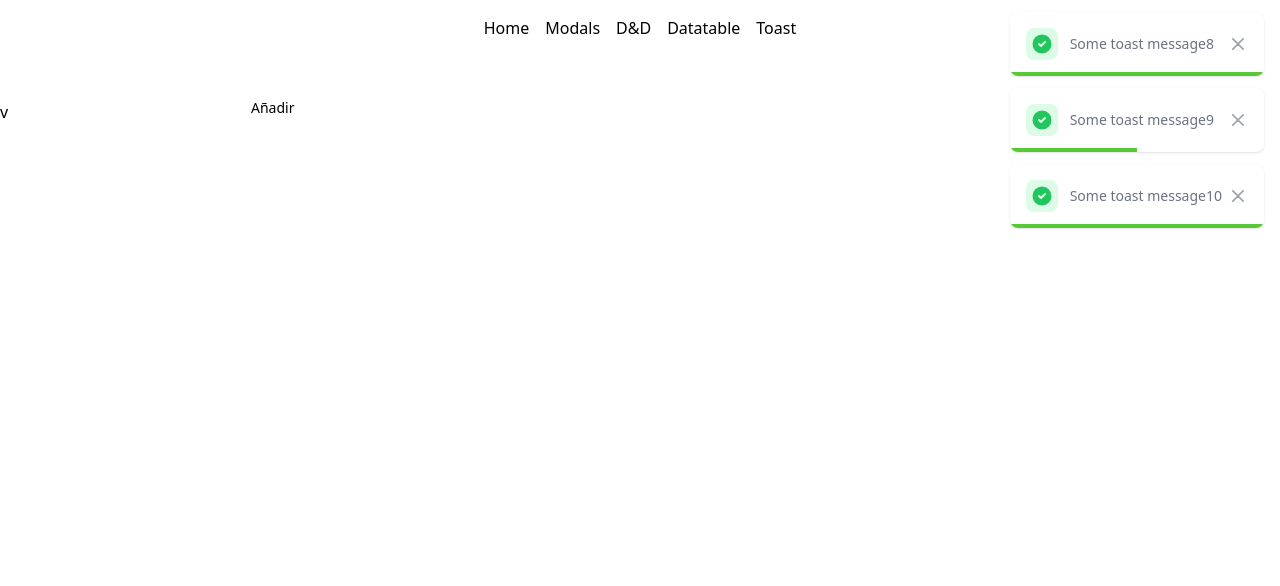
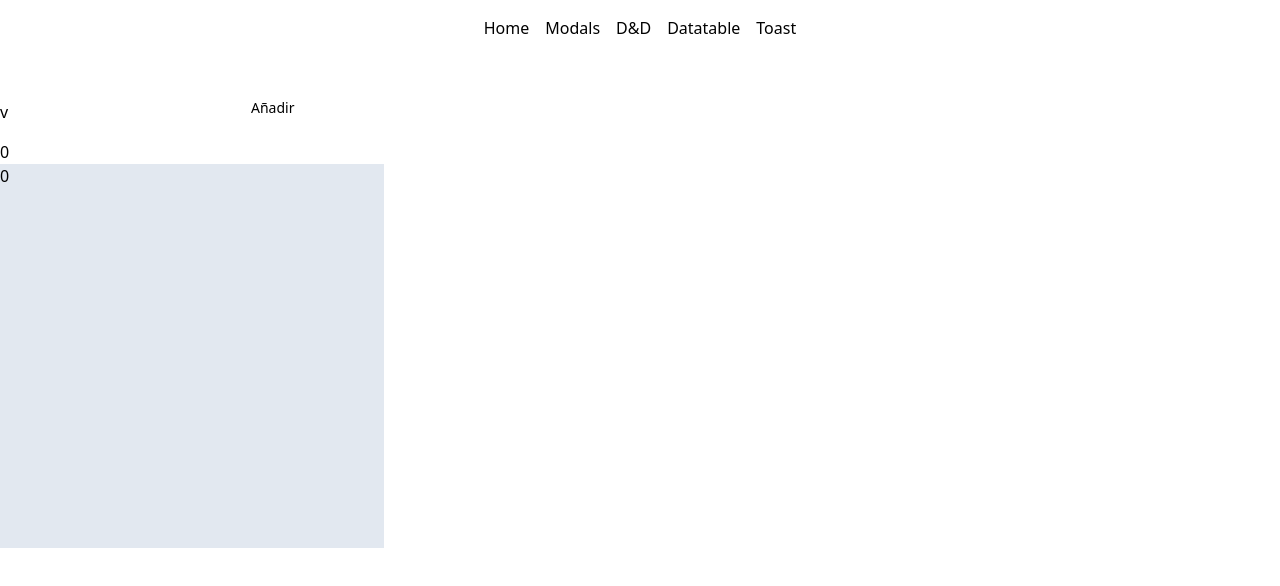
Before and after one commit to guiurm/bit-craft, a Vue app: page /toast in a window 1280 px wide. Shown: the top 586 px of the page. Built offline with nearby package versions, Linux system fonts and the light colour scheme.

Commit message:
feat(toast): add toast components and functionality

```diff
--- a/src/components/toast/ToastContainer.vue
+++ b/src/components/toast/ToastContainer.vue
@@ -1,5 +1,5 @@
 <script setup lang="ts">
-import { createToast, type ToastItemVNodeList } from '@/composables/toastGenerator';
+import { type ToastItemVNodeList } from '@/composables/toastGenerator';
 import { v6 } from 'uuid';
 import { onMounted, ref, watch } from 'vue';
 import useCssClassTranslator from '../cssClassTranslator';
@@ -42,16 +42,11 @@ onMounted(() => {
         'toast-container': true
     });
     useToastStore().registerContainer(uuid, items);
-
-    let counter = 1;
-    setInterval(() => {
-        createToast({ message: 'Some toast message' + counter, liveTime: 1000 });
-        counter++;
-    }, 500);
 });
 </script>
 <template>
+    {{ items.length }}
     <div :class="cssR">
-        <component :is="toastItem" v-for="(toastItem, index) in items" :key="index" />
+        <component :is="toastItem" v-for="[uuid, toastItem] in items" :key="uuid" />
     </div>
 </template>
--- a/src/components/toast/ToastItem.vue
+++ b/src/components/toast/ToastItem.vue
@@ -1,4 +1,6 @@
 <script setup lang="ts">
+import { XMarkIcon } from '@heroicons/vue/24/outline';
+import { CheckCircleIcon } from '@heroicons/vue/24/solid';
 import { onMounted, ref, watch } from 'vue';
 import useCssClassTranslator from '../cssClassTranslator';
 import type { TToastEmits, TToastItemProps } from './ToastTypes';
@@ -8,8 +10,7 @@ const props = withDefaults(defineProps<TToastItemProps>(), {
     liveTime: -1,
     showLifeTime: true,
     modelValue: true,
-    css: () => [],
-    target: 'document'
+    css: () => []
 });
 
 // emits
@@ -26,6 +27,7 @@ let startTime = 0;
 const close = () => {
     visibleR.value = false;
     emits('update:modelValue', false);
+    emits('close');
     clearInterval(counter as number);
     counter = -1;
 };
@@ -72,6 +74,7 @@ watch(
     () => props.css,
     n => modifyCss.addCss(n)
 );
+
 // life-cicle
 onMounted(() => {
     modifyCss.addCss('toast-item');
@@ -88,20 +91,16 @@ onMounted(() => {
             v-bind="mouseEvents">
             <div
                 class="inline-flex items-center justify-center flex-shrink-0 w-8 h-8 text-green-500 bg-green-100 rounded-lg dark:bg-green-800 dark:text-green-200">
-                <svg
-                    class="w-5 h-5"
-                    aria-hidden="true"
-                    xmlns="http://www.w3.org/2000/svg"
-                    fill="currentColor"
-                    viewBox="0 0 20 20">
-                    <path
-                        d="M10 .5a9.5 9.5 0 1 0 9.5 9.5A9.51 9.51 0 0 0 10 .5Zm3.707 8.207-4 4a1 1 0 0 1-1.414 0l-2-2a1 1 0 0 1 1.414-1.414L9 10.586l3.293-3.293a1 1 0 0 1 1.414 1.414Z" />
-                </svg>
-                <span class="sr-only">Check icon</span>
+                <check-circle-icon class="size-5" />
             </div>
-            <div class="ms-3 text-sm font-normal">
+            <div class="mx-3 text-sm font-normal">
                 <slot>
-                    {{ message }}
+                    <template v-if="typeof message === 'string'">
+                        {{ message }}
+                    </template>
+                    <template v-else>
+                        <component :is="message" />
+                    </template>
                 </slot>
             </div>
             <button
@@ -110,20 +109,7 @@ onMounted(() => {
                 data-dismiss-target="#toast-success"
                 aria-label="Close"
                 @click="close">
-                <span class="sr-only">Close</span>
-                <svg
-                    class="w-3 h-3"
-                    aria-hidden="true"
-                    xmlns="http://www.w3.org/2000/svg"
-                    fill="none"
-                    viewBox="0 0 14 14">
-                    <path
-                        stroke="currentColor"
-                        stroke-linecap="round"
-                        stroke-linejoin="round"
-                        stroke-width="2"
-                        d="m1 1 6 6m0 0 6 6M7 7l6-6M7 7l-6 6" />
-                </svg>
+                <x-mark-icon class="size-5" />
             </button>
             <div
                 v-if="showLifeTime"
--- a/src/components/toast/ToastTypes.ts
+++ b/src/components/toast/ToastTypes.ts
@@ -1,19 +1,23 @@
 import type { TEventEmitterToBindings } from '@/@core/utils/UtilityTypes';
+import type { Component, VNode } from 'vue';
 import type { TCss } from '../cssClassTranslator';
 
 // item
 export type TToastItemProps = {
-    message?: string;
+    message?: string | Component | (() => VNode);
     liveTime?: number;
     showLifeTime?: boolean;
     modelValue?: boolean;
     css?: TCss;
-    target?: 'document' | 'parent';
+    id?: string;
+    // target?: 'document' | 'parent';
 };
 export type TToastEmits = { 'update:modelValue': [n: boolean]; close: [] };
 
 // type a<E extends Record<string, any[]>> = { [K in keyof E as `on${Capitalize<K & string>}`]: E[K] };
-export type TToastItemBinds = Partial<TEventEmitterToBindings<TToastEmits>> & TToastItemProps;
+export type TToastItemBinds = Partial<TEventEmitterToBindings<TToastEmits>> &
+    TToastItemProps &
+    Pick<Required<TToastItemProps>, 'message'>;
 
 // container
 export type TToastContainerPosition = `${'top' | 'bottom'}-${'right' | 'center' | 'left'}`;
--- a/src/composables/toastGenerator.ts
+++ b/src/composables/toastGenerator.ts
@@ -1,16 +1,40 @@
 import ToastItem from '@/components/toast/ToastItem.vue';
 import useToastStore from '@/components/toast/toastStore';
-import type { TToastItemBinds } from '@/components/toast/ToastTypes';
-import { type Ref, type VNode, h } from 'vue';
+import type { TToastItemBinds, TToastItemProps } from '@/components/toast/ToastTypes';
+import { noop } from '@/globals';
+import { v6 } from 'uuid';
+import { type Ref, type RendererElement, type VNode, h } from 'vue';
 
-export type ToastItemVNode = VNode<typeof ToastItem>;
-export type ToastItemVNodeList = Ref<VNode<typeof ToastItem>[]>;
+export type ToastItemVNode = VNode<typeof ToastItem, RendererElement, TToastItemProps>;
+export type ToastItemVNodeList = Ref<[uuid: string, node: ToastItemVNode][]>;
 
 export const createToast = (conf: TToastItemBinds, id?: string) => {
     const store = useToastStore();
     const items = store.getList(id);
-    console.log(items);
 
     if (!items) throw new Error('Not found');
-    items.value.push(h(ToastItem, conf) as any);
+
+    const uuid = v6();
+    const toast = h(ToastItem, conf) as ToastItemVNode;
+    const onClose = conf.onClose ?? noop;
+
+    items.value.push([uuid, toast]);
+    conf.onClose = () => {
+        onClose();
+        removeToastFromList([uuid, toast], id);
+    };
 };
+
+const removeToastFromList = ([uuid]: ToastItemVNodeList['value'][number], id?: string) => {
+    const store = useToastStore();
+    const items = store.getList(id);
+
+    if (!items) throw new Error('Not found');
+
+    const filtered = items.value.filter(t => t[0] !== uuid);
+
+    if (filtered.length !== items.value.length) {
+        items.value.length = 0;
+        items.value.push(...filtered);
+    }
+};
--- a/src/views/ToastsView.vue
+++ b/src/views/ToastsView.vue
@@ -1,10 +1,37 @@
 <script lang="ts" setup>
 import ToastContainer from '@/components/toast/ToastContainer.vue';
+import { createToast } from '@/composables/toastGenerator';
 import MainLayout from '@/layouts/MainLayout.vue';
-import { ref } from 'vue';
+import { h, ref } from 'vue';
 
 const v = ref('v');
-const add = () => {};
+let showLifeTime = true;
+const add = () => {
+    if (v.value === '') return;
+    createToast({
+        message: h('div', v.value),
+        liveTime: 10000,
+        showLifeTime,
+        onClose: () => {
+            console.log('from view');
+        }
+    });
+    showLifeTime = true; //!showLifeTime;
+
+    createToast(
+        {
+            message: h('div', v.value),
+            liveTime: -1,
+            showLifeTime,
+            onClose: () => {
+                console.log('from view 2');
+            }
+        },
+        'qqqtest'
+    );
+
+    v.value = '';
+};
 </script>
 <template>
     <main-layout>
@@ -15,5 +42,9 @@ const add = () => {};
         <div class="relative">
             <toast-container position="top-right" />
         </div>
+
+        <div class="size-96 bg-slate-200 relative">
+            <toast-container position="bottom-left" target="parent" id="qqqtest" />
+        </div>
     </main-layout>
 </template>
```
